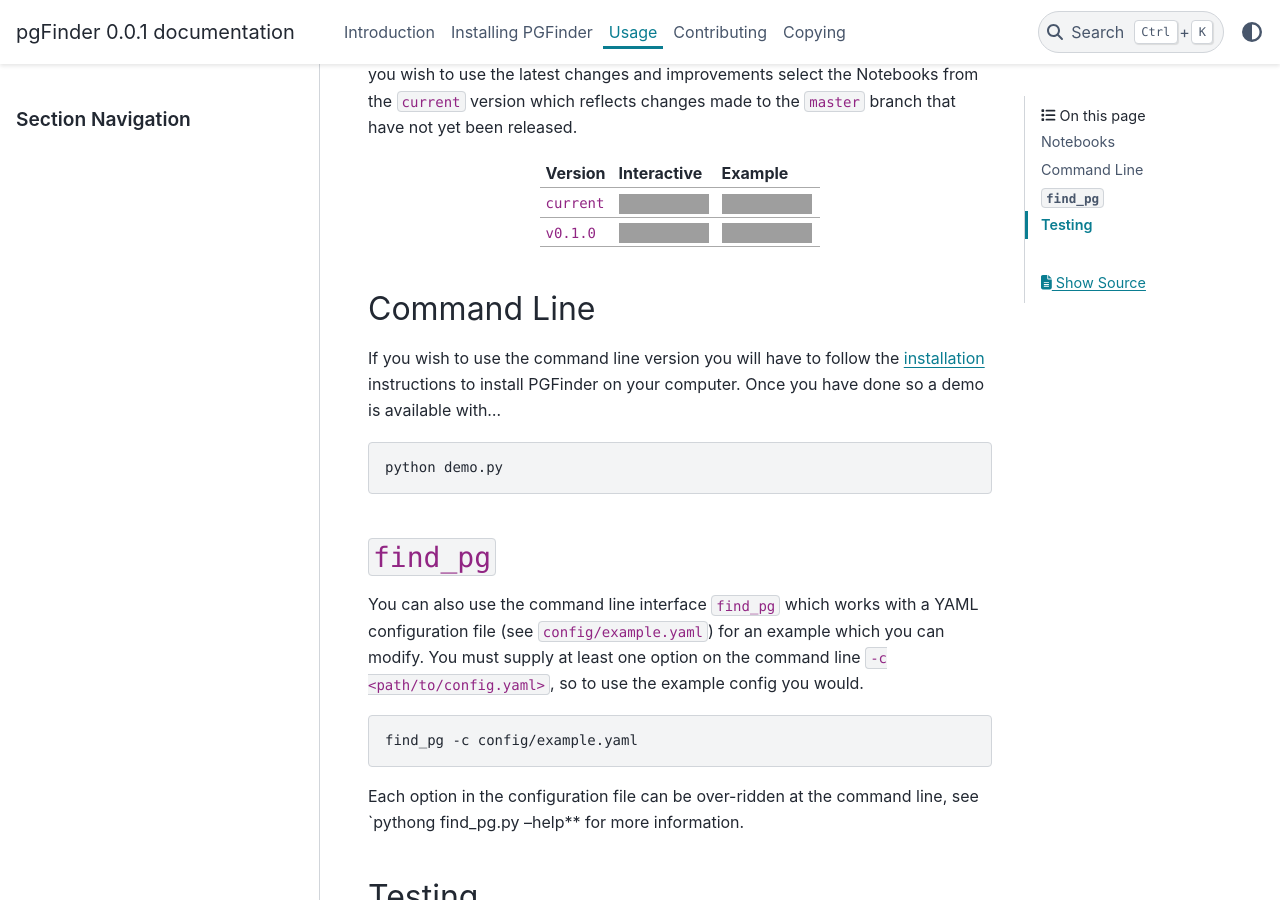
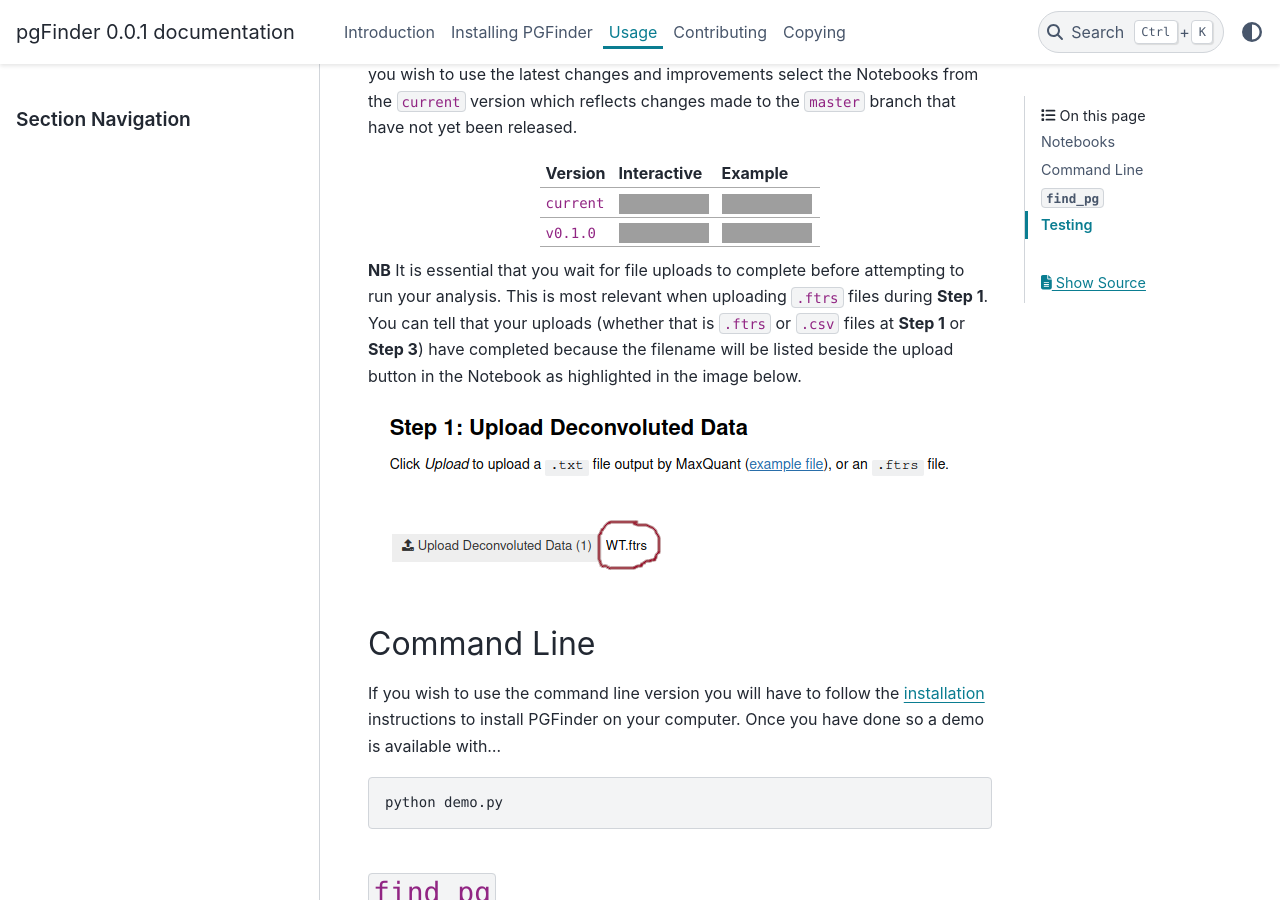
Before and after one commit to Mesnage-Org/pgfinder, a Sphinx documentation site: the page built from docs/usage.md, in a window 1280 px wide and 900 px high, scrolled down 325 px. Built offline with Sphinx 7.4.7 and the PyData theme 0.15.4, drawn with Linux system fonts in a browser that asks for light colours; pages that are not in the unit, such as notebooks, are missing from menus; grey boxes are pictures that could not be loaded.

Commit message:
Adding/updating documentation to advise on waiting for file uploads

```diff
--- a/docs/usage.md
+++ b/docs/usage.md
@@ -13,6 +13,14 @@ have not yet been released.
 |----------|-------------|---------|
 | `current` | [![Binder](https://mybinder.org/badge_logo.svg)](https://mybinder.org/v2/gh/Mesnage-Org/PGFinder/master?urlpath=tree/pgfinder_interactive.ipynb) | [![Binder](https://mybinder.org/badge_logo.svg)](https://mybinder.org/v2/gh/Mesnage-Org/PGFinder/master?urlpath=tree/pgfinder.ipynb) |
 | `v0.1.0` | [![Binder](https://mybinder.org/badge_logo.svg)](https://mybinder.org/v2/gh/Mesnage-Org/PGFinder/v0.1.0?urlpath=tree/pgfinder_interactive.ipynb) | [![Binder](https://mybinder.org/badge_logo.svg)](https://mybinder.org/v2/gh/Mesnage-Org/PGFinder/v0.1.0?urlpath=tree/pgfinder.ipynb) |
+
+**NB** It is essential that you wait for file uploads to complete before attempting to run your analysis. This is most
+relevant when uploading `.ftrs` files during **Step 1**. You can tell that your uploads (whether that is `.ftrs` or
+`.csv` files at **Step 1** or **Step 3**) have completed because the filename will be listed beside the upload button in
+the Notebook as highlighted in the image below.
+
+![](img/binder_upload.png)
+
 
 ## Command Line
 
```
Also changed, not shown: docs/img/binder_upload.png (added).
